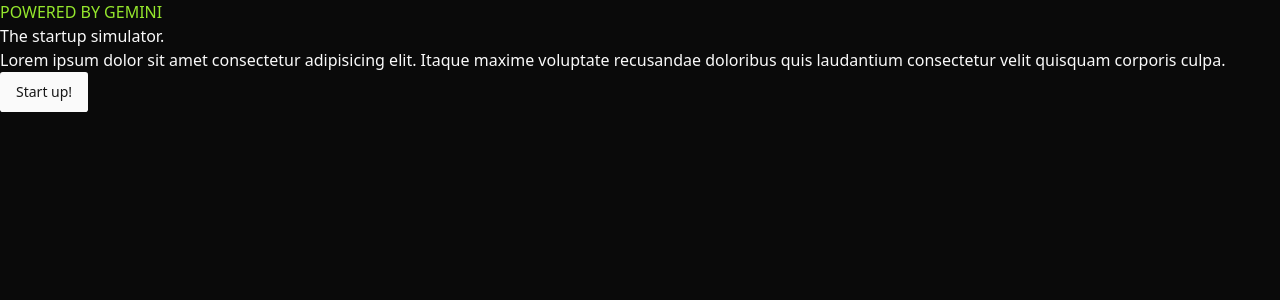
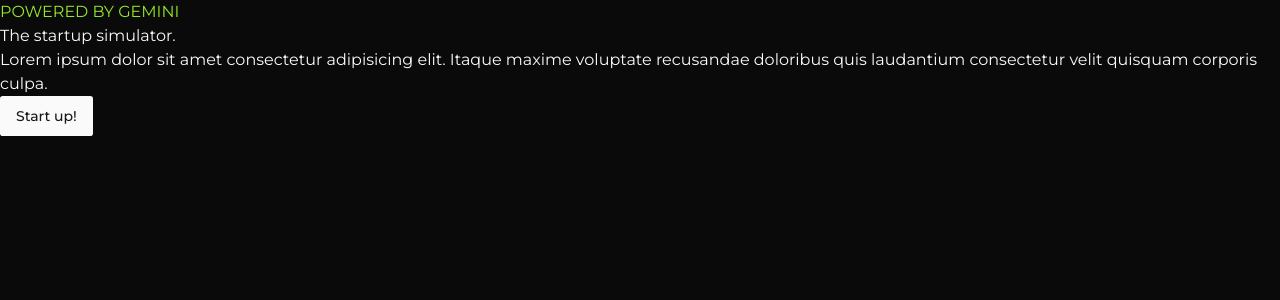
Before and after one commit to ParamBirje/noburncloud, a Next.js app in the folder apps/web/: page / in a window 1280 px wide. Shown: the top 300 px of the page. Built offline with nearby package versions, Linux system fonts and the light colour scheme.

Commit message:
Changed default font to Montserrat

```diff
--- a/apps/web/src/app/layout.tsx
+++ b/apps/web/src/app/layout.tsx
@@ -1,5 +1,11 @@
 import "./styles.css";
 import { ThemeProvider } from "@/components/theme-provider";
+import { Montserrat } from "next/font/google";
+
+const monty = Montserrat({
+  subsets: ["latin"],
+  display: "swap",
+});
 
 export default function RootLayout({
   children,
@@ -10,7 +16,7 @@ export default function RootLayout({
     <>
       <html lang="en" suppressHydrationWarning>
         <head />
-        <body>
+        <body className={monty.className}>
           <ThemeProvider
             attribute="class"
             defaultTheme="dark"
```
